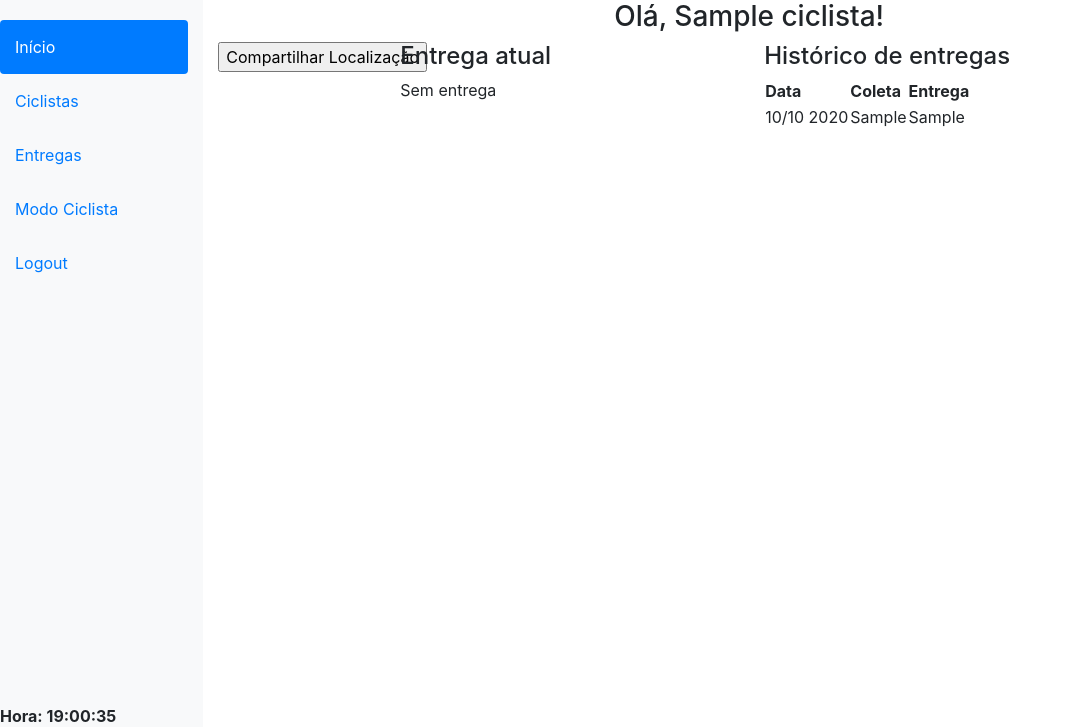
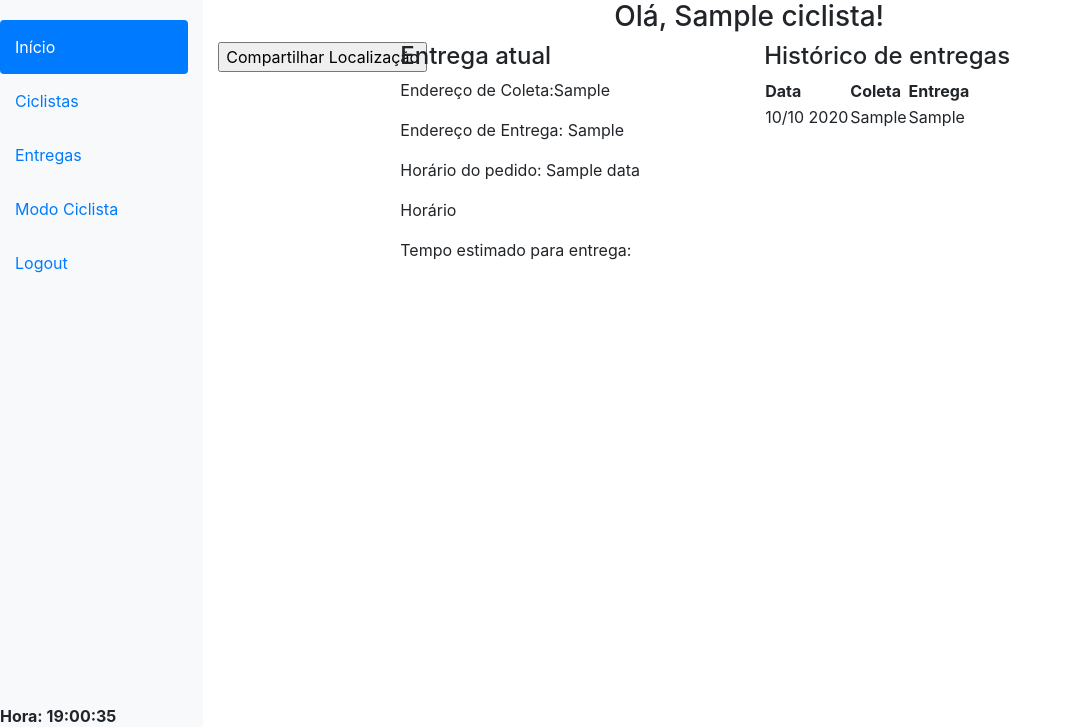
Before and after one commit to medinaalexandre/moBike, a Django app: template home/templates/home/modociclistaPk.html in a window 1280 px wide. Shown: the top 727 px of the page, without its empty margins (0-1072 px from the left). Run offline with Django 3.2, Linux system fonts and the light colour scheme; the template is opened without the code that fills it: most values are stand-ins (such as "Sample title", 1, 10 or a date in 2020); some libraries are stand-ins or nearby versions.

Commit message:
atualizacao modociclista

```diff
--- a/home/models.py
+++ b/home/models.py
@@ -73,5 +73,8 @@ class EntregaAtiva(models.Model):
 
         return directions
 
+    def __unicode__(self):
+        return u"%s" % self.your_field
+
     def __str__(self):
         return self.desc
--- a/home/templates/home/home.html
+++ b/home/templates/home/home.html
@@ -32,7 +32,7 @@
           </div>
           <div class="row"></div>
                 <div class="col-md-5">
-                    <form method="POST">
+                    <form method="POST" content="charset=UTF-8">
                         <h1>Nova Entrega</h1>
                         {% csrf_token %}
                         {% form %}
--- a/home/templates/home/modociclistaPk.html
+++ b/home/templates/home/modociclistaPk.html
@@ -43,10 +43,14 @@
                      </div>
                      <div class="col-md-4">
                             <h4>Entrega atual</h4>
-                            {% if entregaatual.exists %}
-                                Com entrega
+                            {% if entregaatual != None %}
+                             <p>Endereço de Coleta:{{ entregaatual.end_coleta }}</p>
+                             <p>Endereço de Entrega: {{ entregaatual.end_entrega }}</p>
+                             <p>Horário do pedido: {{ entregaatual.data }}</p>
+                             <p>Horário </p>
+                             <p>Tempo estimado para entrega:</p>
                             {% else %}
-                                Sem entrega
+                                <h3>Sem entrega</h3>
                             {% endif %}
 
 
--- a/home/views.py
+++ b/home/views.py
@@ -35,6 +35,7 @@ class EntregaAtivaDeleteView(DeleteView):
         # Retorna o objeto encontrado
         return ciclista
 
+
 class CiclistaDeleteView(DeleteView):
     template_name="home/excluirCiclista.html"
     model = EntregaAtiva
@@ -61,6 +62,7 @@ class CiclistaDeleteView(DeleteView):
 
         # Retorna o objeto encontrado
         return ciclista
+
 
 def listaCiclistas(request):
     entregasativa = EntregaAtiva.objects.all()
@@ -119,7 +121,6 @@ def home(request):
             else:
                 entrega.status = 'E'
                 entrega.data_inicio = datetime.now()
-
             entrega.save()
             return redirect('home')
     else:
@@ -168,7 +169,7 @@ def modoCiclista(request):
 def modoCiclistaPk(request,pk):
     ciclista = get_object_or_404(Ciclista, pk=pk)
     entregas = Entrega.objects.filter(ciclista = pk)
-    entregaatual = EntregaAtiva.objects.filter(ciclista = pk)
+    entregaatual = EntregaAtiva.objects.filter(ciclista = pk).first()
     print(entregas)
     print(entregaatual)
     return render(request,'home/modociclistapk.html', {'ciclista':ciclista, 'entregas':entregas, 'entregaatual':entregaatual})
```
